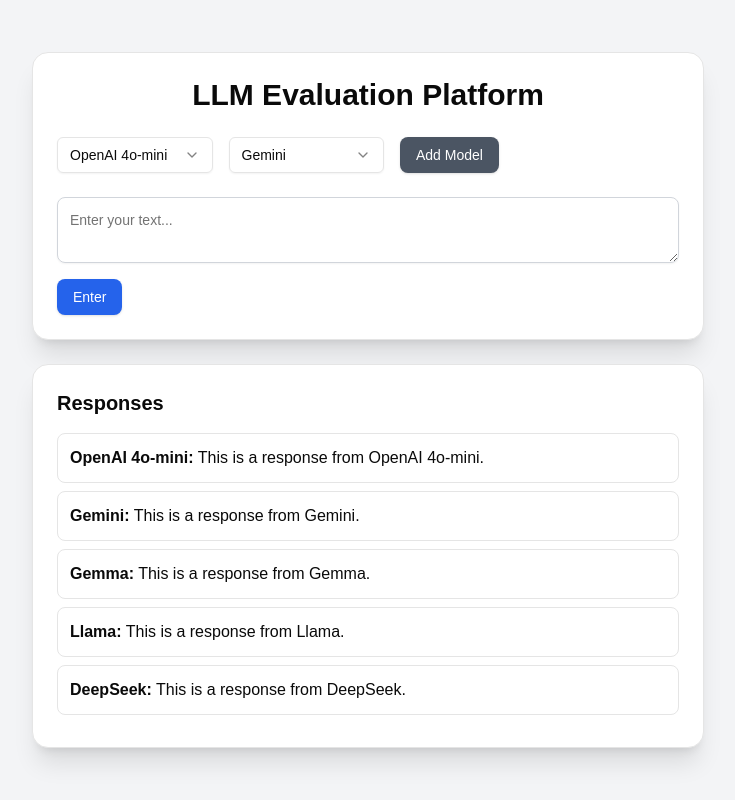
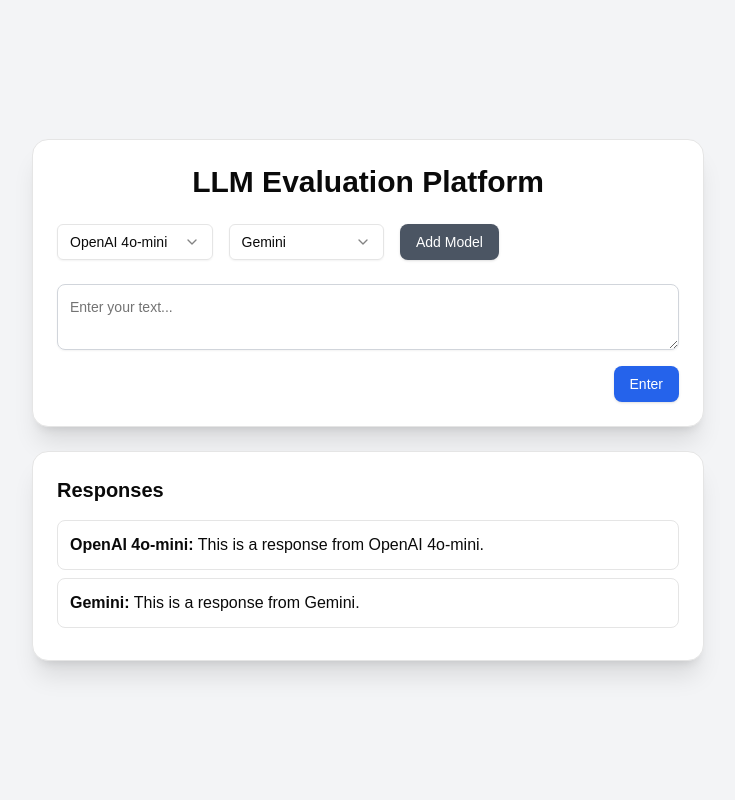
Before and after one commit to RaoAkif/247metrics, a Next.js app: page / in a window 1280 px wide. Both pictures are taken after a click on the button "Enter". Shown: the whole page, without its empty margins (272-1007 px from the left). Built offline with nearby package versions, Linux system fonts and the light colour scheme.

Commit message:
Only responses for the modals selected

```diff
--- a/app/page.tsx
+++ b/app/page.tsx
@@ -1,93 +1,81 @@
 "use client";
 import { useState } from "react";
-import {
-  Card,
-  CardContent,
-} from "@/components/ui/card";
+import { Card, CardContent } from "@/components/ui/card";
 import { Button } from "@/components/ui/button";
 import { Textarea } from "@/components/ui/textarea";
-import {
-  Select,
-  SelectTrigger,
-  SelectValue,
-  SelectContent,
-  SelectItem,
-} from "@/components/ui/select";
+import { Select, SelectTrigger, SelectValue, SelectContent, SelectItem } from "@/components/ui/select";
 
 export default function Home() {
-  const [models, setModels] = useState([
-    "OpenAI 4o-mini",
-    "Gemini",
-    "Gemma",
-    "Llama",
-    "DeepSeek",
-  ]);
-  const [selectedModels, setSelectedModels] = useState([
-    { id: 1, value: "OpenAI 4o-mini" },
-    { id: 2, value: "Gemini" },
-  ]);
+  const [defaultModel, setDefaultModel] = useState("OpenAI 4o-mini");
+  const [comparisonModel, setComparisonModel] = useState("Gemini");
+  const [additionalModels, setAdditionalModels] = useState([]);
+  const models = ["OpenAI 4o-mini", "Gemini", "Gemma", "Llama", "DeepSeek"];
+  const responses = {
+    "OpenAI 4o-mini": "This is a response from OpenAI 4o-mini.",
+    "Gemini": "This is a response from Gemini.",
+    "Gemma": "This is a response from Gemma.",
+    "Llama": "This is a response from Llama.",
+    "DeepSeek": "This is a response from DeepSeek."
+  };
   const [inputValue, setInputValue] = useState("");
   const [showResponses, setShowResponses] = useState(false);
 
-  const responses = {
-    "OpenAI 4o-mini": "This is a response from OpenAI 4o-mini.",
-    Gemini: "This is a response from Gemini.",
-    Gemma: "This is a response from Gemma.",
-    Llama: "This is a response from Llama.",
-    DeepSeek: "This is a response from DeepSeek.",
+  const handleAddModel = () => {
+    setAdditionalModels([...additionalModels, ""]);
   };
 
-  const addModelDropdown = () => {
-    const newId = selectedModels.length + 1;
-    setSelectedModels([
-      ...selectedModels,
-      { id: newId, value: models[0] },
-    ]);
+  const handleAdditionalModelChange = (index, value) => {
+    const newModels = [...additionalModels];
+    newModels[index] = value;
+    setAdditionalModels(newModels);
   };
 
-  const updateModel = (id, newValue) => {
-    setSelectedModels((prevModels) =>
-      prevModels.map((model) =>
-        model.id === id
-          ? { ...model, value: newValue }
-          : model
-      )
-    );
-  };
+  const selectedModels = [defaultModel, comparisonModel, ...additionalModels].filter(Boolean);
 
   return (
     <div className="min-h-screen flex flex-col items-center justify-center bg-gray-100 p-6">
       <Card className="w-full max-w-2xl shadow-xl bg-white p-6 rounded-2xl">
-        <h1 className="text-3xl font-bold text-center mb-6">
-          LLM Evaluation Platform
-        </h1>
-        <div className="flex flex-wrap items-center gap-4 mb-6">
-          {selectedModels.map((model) => (
+        <h1 className="text-3xl font-bold text-center mb-6">LLM Evaluation Platform</h1>
+        <div className="flex flex-wrap gap-4 mb-6">
+          <Select onValueChange={setDefaultModel} defaultValue={defaultModel}>
+            <SelectTrigger className="w-1/4">
+              <SelectValue placeholder="Select a model" />
+            </SelectTrigger>
+            <SelectContent>
+              {models.map((model) => (
+                <SelectItem key={model} value={model}>{model}</SelectItem>
+              ))}
+            </SelectContent>
+          </Select>
+          <Select onValueChange={setComparisonModel} defaultValue={comparisonModel}>
+            <SelectTrigger className="w-1/4">
+              <SelectValue placeholder="Select a model" />
+            </SelectTrigger>
+            <SelectContent>
+              {models.map((model) => (
+                <SelectItem key={model} value={model}>{model}</SelectItem>
+              ))}
+            </SelectContent>
+          </Select>
+          {additionalModels.map((model, index) => (
             <Select
-              key={model.id}
-              onValueChange={(value) =>
-                updateModel(model.id, value)
-              }
-              defaultValue={model.value}
+              key={index}
+              onValueChange={(value) => handleAdditionalModelChange(index, value)}
+              defaultValue={model}
             >
-              <SelectTrigger className="w-1/4 min-w-[150px]">
+              <SelectTrigger className="w-1/4">
                 <SelectValue placeholder="Select a model" />
               </SelectTrigger>
               <SelectContent>
-                {models.map((modelName) => (
-                  <SelectItem
-                    key={modelName}
-                    value={modelName}
-                  >
-                    {modelName}
-                  </SelectItem>
+                {models.map((model) => (
+                  <SelectItem key={model} value={model}>{model}</SelectItem>
                 ))}
               </SelectContent>
             </Select>
           ))}
           <Button
             className="bg-gray-600 text-white px-4 py-2 rounded-lg hover:bg-gray-700"
-            onClick={addModelDropdown}
+            onClick={handleAddModel}
           >
             Add Model
           </Button>
@@ -95,12 +83,10 @@
         <Textarea
           className="w-full p-3 rounded-lg border border-gray-300 focus:ring focus:ring-blue-300"
           value={inputValue}
-          onChange={(e) =>
-            setInputValue(e.target.value)
-          }
+          onChange={(e) => setInputValue(e.target.value)}
           placeholder="Enter your text..."
         />
-        <div className="flex justify-between mt-4">
+        <div className="flex justify-end mt-4">
           <Button
             className="bg-blue-600 text-white px-4 py-2 rounded-lg hover:bg-blue-700"
             onClick={() => setShowResponses(true)}
@@ -111,19 +97,12 @@
       </Card>
       {showResponses && (
         <Card className="w-full max-w-2xl shadow-xl bg-white p-6 rounded-2xl mt-6">
-          <h2 className="text-xl font-semibold mb-4">
-            Responses
-          </h2>
-          {Object.entries(responses).map(
-            ([model, response]) => (
-              <CardContent
-                key={model}
-                className="p-3 mb-2 border rounded-lg"
-              >
-                <strong>{model}:</strong> {response}
-              </CardContent>
-            )
-          )}
+          <h2 className="text-xl font-semibold mb-4">Responses</h2>
+          {selectedModels.map((model) => (
+            <CardContent key={model} className="p-3 mb-2 border rounded-lg">
+              <strong>{model}:</strong> {responses[model] || "No response available."}
+            </CardContent>
+          ))}
         </Card>
       )}
     </div>
```
